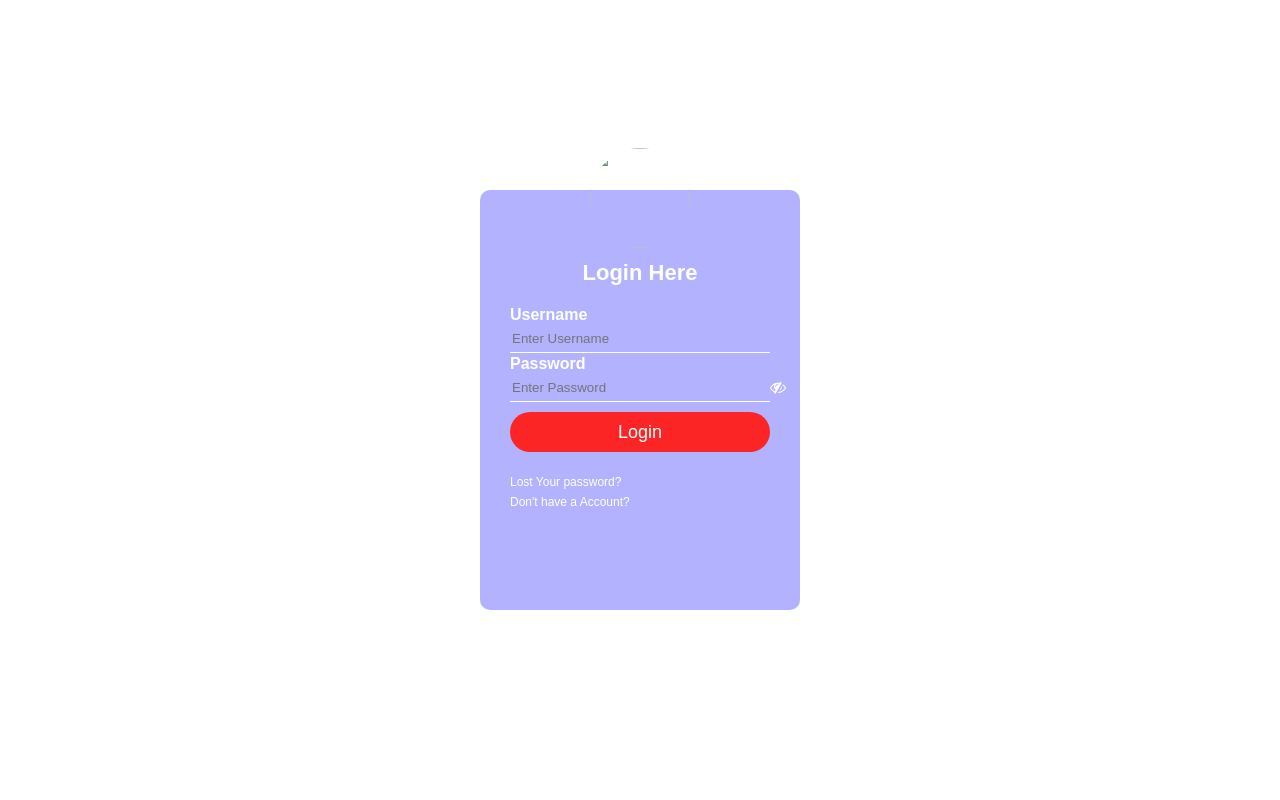
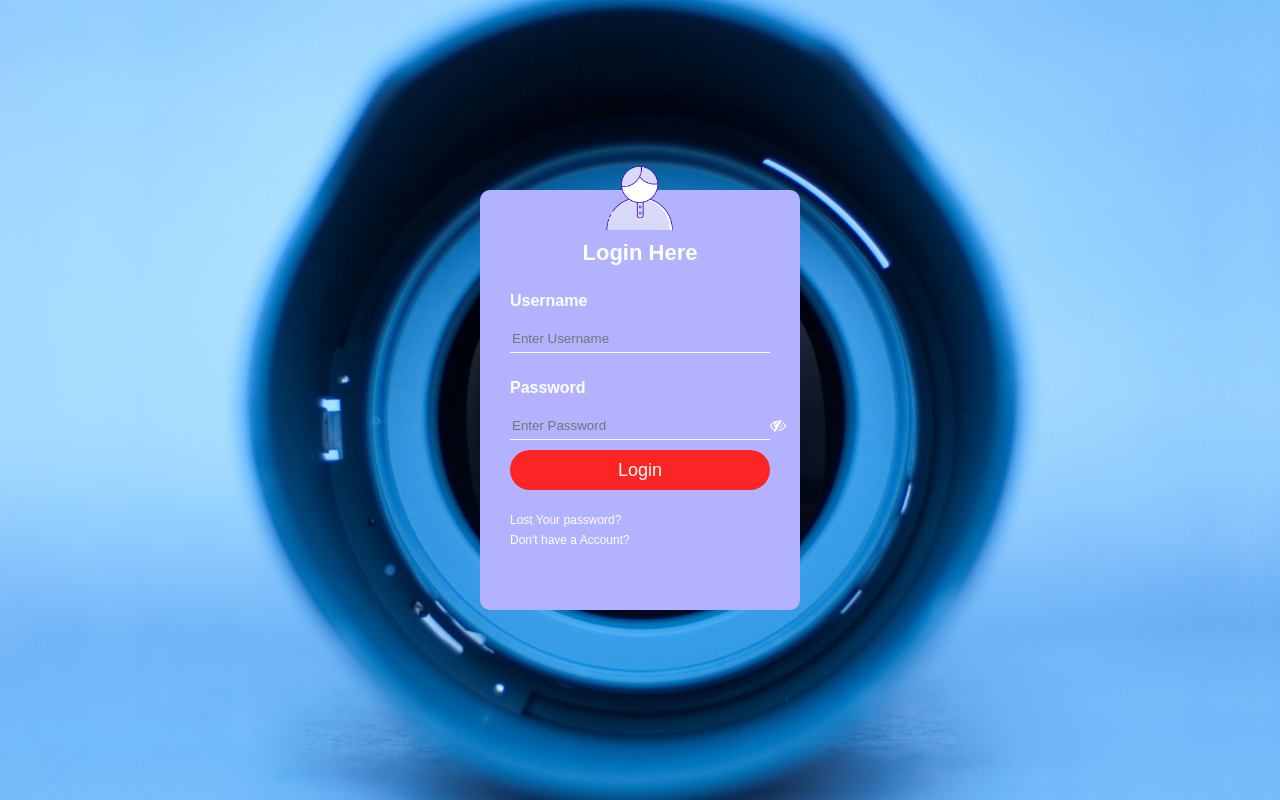
Before and after one commit to alphin-roy2000/camlog, a plain HTML site: page index.html in a window 1280 px wide. Drawn offline with Linux system fonts and the light colour scheme.

Commit message:
login ok-1

```diff
--- a/style.css
+++ b/style.css
@@ -17,27 +17,27 @@ body{
   position: absolute;
   transform: translate(-50%,-50%);
   box-sizing: border-box;
-  padding: 70px 30px;
+  padding: 50px 30px;
   border-radius: 10px;
 }
 
 .avatar{
-  width: 100px;
-  height: 100px;
+  width: 150px;
+  height: 150px;
   border-radius: 50%;
   position: absolute;
-  top: -10%;
-  left: calc(50% - 50px)
+  top: -15%;
+  left: calc(50% - 75px)
 
 }
 h1{
   margin:0;
-  padding: 0 0 20px;
+  padding: 0 0 0;
   text-align: center;
   font-size: 22px;
 }
 .loginbox p{
-  margin: 0;
+  margin-top: 10%;
   padding: 0;
   font-weight: bold;
   height:12px
@@ -49,7 +49,7 @@ h1{
 }
 .input-box{
 
-  margin: 2px auto;
+  margin: 3px auto;
   width: 100%;
   border-bottom: 1px solid #fff;
   padding-top: 10px;
```
Also changed, not shown: images/avatar.png (added), images/login_bg.jpg (added).
